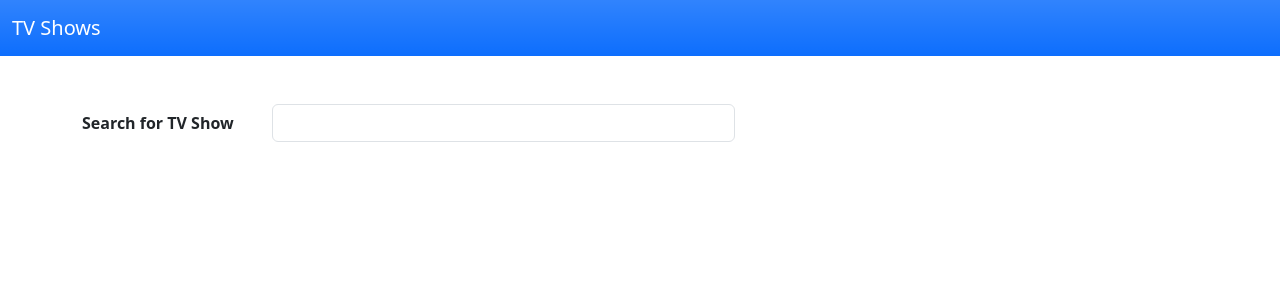
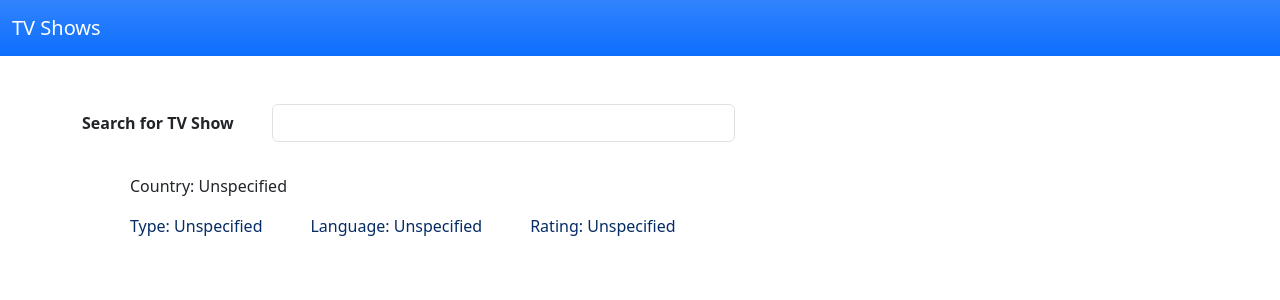
Before and after one commit to alyonaVet/JS-course-homework-69, a React (Vite) app: page /1 in a window 1280 px wide. Shown: the top 300 px of the page. Built offline with nearby package versions, Linux system fonts and the light colour scheme; no server answers.

Commit message:
refactor ShowInfo; created html for component;

```diff
--- a/src/components/ShowInfo/ShowInfo.tsx
+++ b/src/components/ShowInfo/ShowInfo.tsx
@@ -10,16 +10,34 @@ const ShowInfo = () => {
   const dispatch: AppDispatch = useDispatch();
 
   useEffect(() => {
-    if(id !== undefined) {
+    if (id !== undefined) {
       dispatch(fetchShow(id));
     }
   }, [dispatch]);
 
+  const filmDescription = show.summary;
 
   return (
-    <div className="container">
-      <h4>{show.name}</h4>
-      <img src={show.image.medium} alt="" />
+    <div className="containe d-flex mt-4">
+      <div>
+        <img src={show.image?.medium} alt={show.name}/>
+      </div>
+      <div className="ms-5">
+        <div>
+          <h3 className="">{show.name}</h3>
+          <span>Country: {show.network?.country?.name || 'Unspecified'}</span>
+        </div>
+        <div className="mt-3 text-primary-emphasis">
+          <span>Type: {show.type || 'Unspecified'}</span>
+          <span className="ms-5">Language: {show.language || 'Unspecified'}</span>
+          <span className="ms-5">Rating: {show.rating?.average || 'Unspecified'}</span>
+        </div>
+        <div className="mt-3">
+          <div
+            dangerouslySetInnerHTML={{__html: filmDescription}}
+          />
+        </div>
+      </div>
     </div>
   );
 };
```
